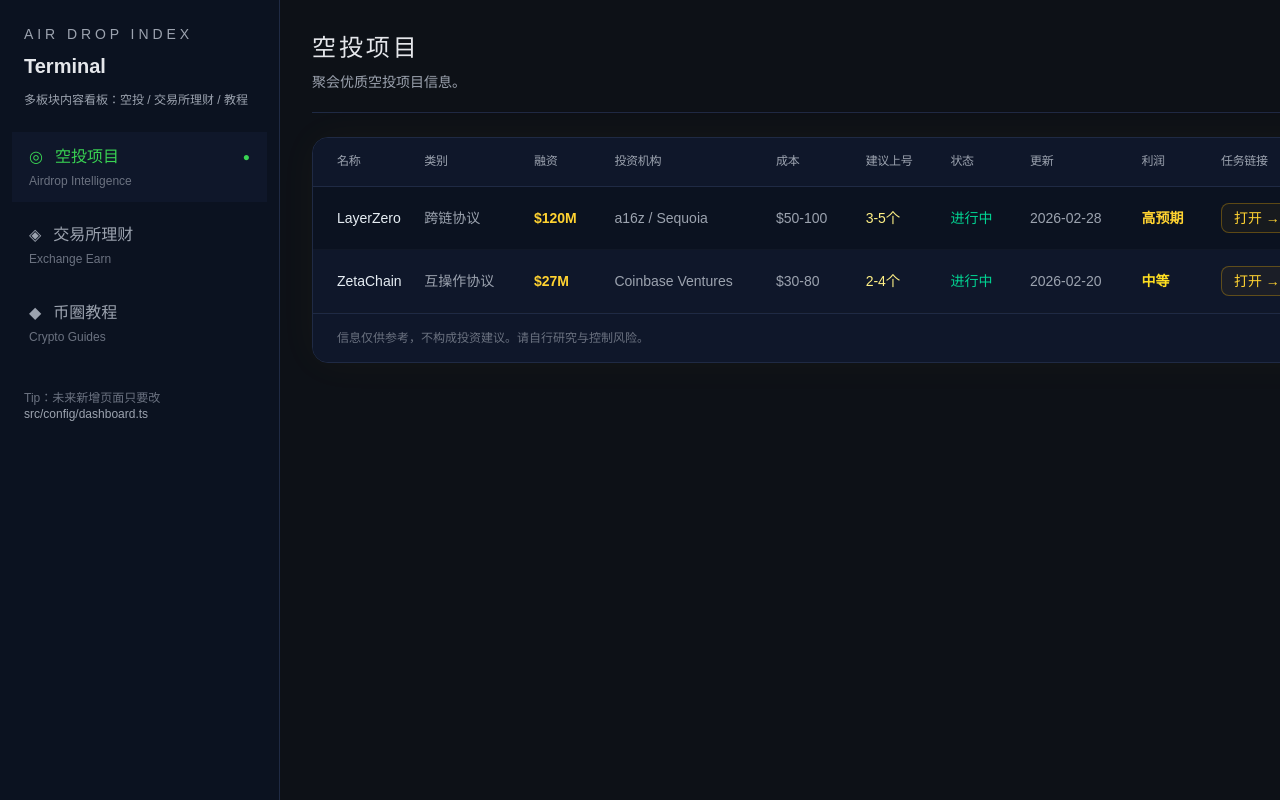
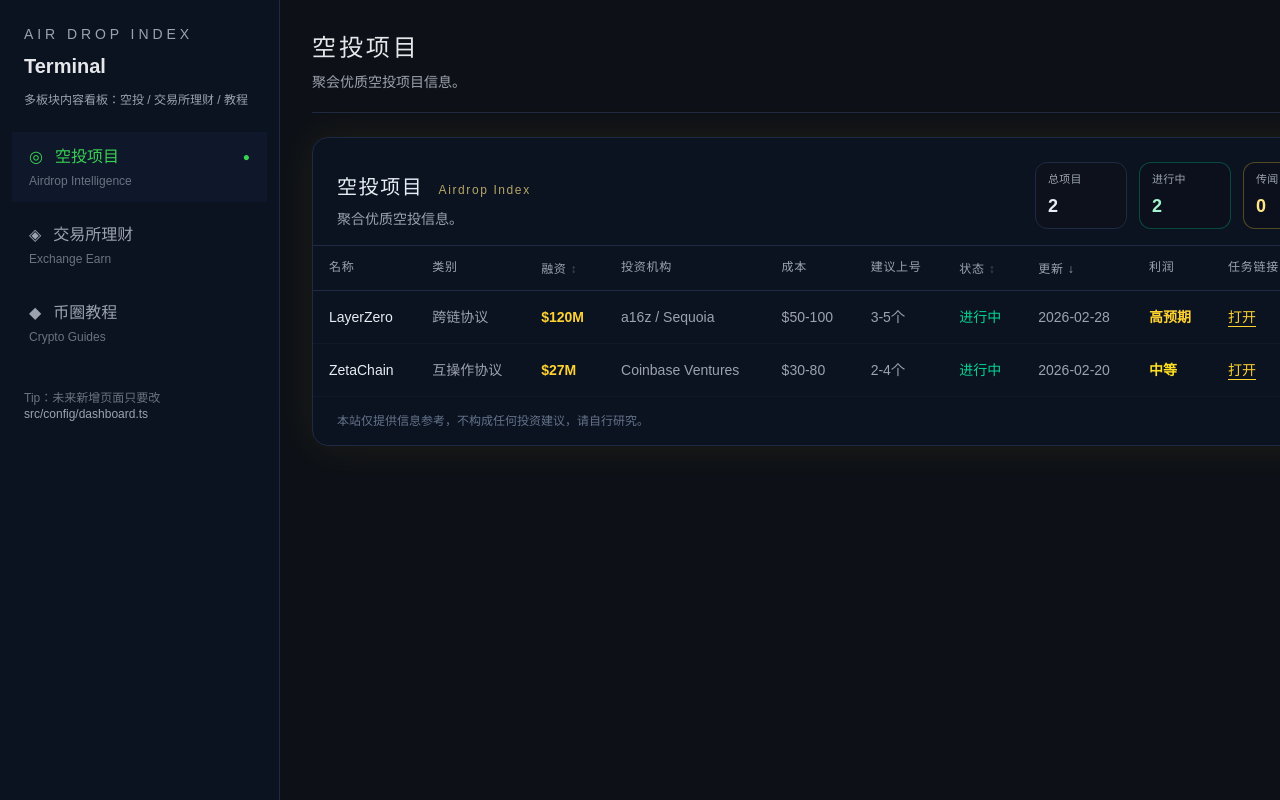
Before and after one commit to Ethan-art-eng/airdrop-index, a Next.js app: page /dashboard in a window 1280 px wide. Shown: the top 800 px of the page. Built offline with nearby package versions, Linux system fonts and the light colour scheme.

Commit message:
feat: add stats bar and sorting

```diff
--- a/src/components/AirdropTable.tsx
+++ b/src/components/AirdropTable.tsx
@@ -1,116 +1,191 @@
+import { useMemo, useState } from "react";
 import { projects } from "@/data/projects";
 
+type SortKey = "funding" | "status" | "updatedAt";
+type SortDir = "asc" | "desc";
+
+function parseFunding(v: string): number {
+  // 支持: "$120M" "$27M" "120M" "2.5B" "—"
+  if (!v) return -Infinity;
+  const s = v.toString().trim().toUpperCase().replaceAll(",", "");
+  if (s === "-" || s === "—" || s === "N/A") return -Infinity;
+
+  const m = s.match(/([0-9]*\.?[0-9]+)\s*([KMBT])?/i);
+  if (!m) return -Infinity;
+
+  const num = Number(m[1]);
+  const unit = (m[2] || "").toUpperCase();
+
+  const mult =
+    unit === "K" ? 1e3 : unit === "M" ? 1e6 : unit === "B" ? 1e9 : unit === "T" ? 1e12 : 1;
+
+  return num * mult;
+}
+
+function parseDate(v: string): number {
+  // 支持: "2026-02-28" / "2026/02/28" / "—"
+  if (!v) return -Infinity;
+  const s = v.toString().trim();
+  if (s === "-" || s === "—" || s === "N/A") return -Infinity;
+  const t = Date.parse(s.replaceAll("/", "-"));
+  return Number.isFinite(t) ? t : -Infinity;
+}
+
+function statusRank(s: string): number {
+  // 你可以按产品逻辑调整排序优先级
+  const map: Record<string, number> = {
+    "进行中": 3,
+    "传闻": 2,
+    "观察中": 1,
+    "已结束": 0,
+  };
+  return map[s] ?? 1;
+}
+
 export function AirdropTable() {
+  const [sortKey, setSortKey] = useState<SortKey>("updatedAt");
+  const [sortDir, setSortDir] = useState<SortDir>("desc");
+
+  const stats = useMemo(() => {
+    const total = projects.length;
+    const ongoing = projects.filter((p) => p.status === "进行中").length;
+    const rumor = projects.filter((p) => p.status === "传闻").length;
+    const others = total - ongoing - rumor;
+    return { total, ongoing, rumor, others };
+  }, []);
+
+  const sorted = useMemo(() => {
+    const arr = [...projects];
+
+    arr.sort((a: any, b: any) => {
+      let av = 0;
+      let bv = 0;
+
+      if (sortKey === "funding") {
+        av = parseFunding(a.funding);
+        bv = parseFunding(b.funding);
+      } else if (sortKey === "status") {
+        av = statusRank(a.status);
+        bv = statusRank(b.status);
+      } else if (sortKey === "updatedAt") {
+        av = parseDate(a.updatedAt);
+        bv = parseDate(b.updatedAt);
+      }
+
+      const diff = av - bv;
+      return sortDir === "asc" ? diff : -diff;
+    });
+
+    return arr;
+  }, [sortKey, sortDir]);
+
+  const toggleSort = (key: SortKey) => {
+    if (sortKey !== key) {
+      setSortKey(key);
+      setSortDir("desc");
+      return;
+    }
+    setSortDir((d) => (d === "desc" ? "asc" : "desc"));
+  };
+
+  const sortIcon = (key: SortKey) => {
+    if (sortKey !== key) return <span className="ml-1 opacity-40">↕</span>;
+    return <span className="ml-1">{sortDir === "desc" ? "↓" : "↑"}</span>;
+  };
+
   const statusColor = (s: string) =>
-    s === "进行中"
-      ? "text-emerald-400"
-      : s === "传闻"
-      ? "text-amber-400"
-      : "text-gray-400";
+    s === "进行中" ? "text-emerald-400" : s === "传闻" ? "text-amber-300" : "text-gray-400";
 
   const profitColor = (p: string) =>
-    p.includes("高")
-      ? "text-amber-300"
-      : p.includes("中")
-      ? "text-yellow-300"
-      : "text-gray-300";
+    p?.includes("高") ? "text-amber-300" : p?.includes("中") ? "text-yellow-300" : "text-gray-300";
 
   return (
-    <section className="rounded-2xl border border-[#1F2A44] bg-[#0B1220] shadow-[0_0_40px_rgba(255,184,0,0.04)] overflow-hidden">
+    <section className="rounded-2xl border border-[#1F2A44] bg-[#0B1220] shadow-[0_0_40px_rgba(255,184,0,0.08)]">
+      {/* 顶部区：标题 + 统计 */}
+      <div className="px-6 pt-6 pb-4 border-b border-[#1F2A44]">
+        <div className="flex items-end justify-between gap-4 flex-wrap">
+          <div>
+            <h2 className="text-xl tracking-[0.08em] text-[#E6EDF3]">
+              空投项目 <span className="text-xs ml-2 text-amber-200/70">Airdrop Index</span>
+            </h2>
+            <p className="mt-2 text-sm text-[#9CA3AF]">
+              聚合优质空投信息。
+            </p>
+          </div>
+
+          {/* 统计栏 */}
+          <div className="flex gap-3 flex-wrap">
+            <StatCard label="总项目" value={stats.total} />
+            <StatCard label="进行中" value={stats.ongoing} accent="emerald" />
+            <StatCard label="传闻" value={stats.rumor} accent="amber" />
+            <StatCard label="其他" value={stats.others} />
+          </div>
+        </div>
+      </div>
+
+      {/* 表格 */}
       <div className="overflow-x-auto">
         <table className="w-full min-w-[1150px] text-sm border-collapse">
+          <thead className="bg-[#0B1220]">
+            <tr className="text-[#9CA3AF] border-b border-[#1F2A44]">
+              <Th>名称</Th>
+              <Th>类别</Th>
 
-          {/* ===== 表头 ===== */}
-          <thead className="text-[12px] tracking-tight text-[#9CA3AF] bg-[#0F172A] border-b border-[#1F2A44]">
-            <tr className="h-12">
-              <th className="pl-6 text-left font-medium whitespace-nowrap">名称</th>
-              <th className="px-4 text-left font-medium whitespace-nowrap">类别</th>
-              <th className="px-4 text-left font-medium whitespace-nowrap">融资</th>
-              <th className="px-4 text-left font-medium whitespace-nowrap">投资机构</th>
-              <th className="px-4 text-left font-medium whitespace-nowrap">成本</th>
-              <th className="px-4 text-left font-medium whitespace-nowrap">建议上号</th>
-              <th className="px-4 text-left font-medium whitespace-nowrap">状态</th>
-              <th className="px-4 text-left font-medium whitespace-nowrap">更新</th>
-              <th className="px-4 text-left font-medium whitespace-nowrap">利润</th>
-              <th className="px-4 text-left font-medium whitespace-nowrap">任务链接</th>
-              <th className="pr-6 text-left font-medium whitespace-nowrap">备注</th>
+              {/* 融资：可排序 */}
+              <ThButton onClick={() => toggleSort("funding")}>
+                融资{sortIcon("funding")}
+              </ThButton>
+
+              <Th>投资机构</Th>
+              <Th>成本</Th>
+              <Th>建议上号</Th>
+
+              {/* 状态：可排序 */}
+              <ThButton onClick={() => toggleSort("status")}>
+                状态{sortIcon("status")}
+              </ThButton>
+
+              {/* 更新：可排序 */}
+              <ThButton onClick={() => toggleSort("updatedAt")}>
+                更新{sortIcon("updatedAt")}
+              </ThButton>
+
+              <Th>利润</Th>
+              <Th>任务链接</Th>
+              <Th className="pr-6">备注</Th>
             </tr>
           </thead>
 
-          {/* ===== 表体 ===== */}
-          <tbody className="text-[#E6EDF3]">
-            {projects.map((p) => (
+          <tbody>
+            {sorted.map((p: any) => (
               <tr
                 key={p.name}
-                className="border-b border-[#111827] odd:bg-[#0B1220] even:bg-[#0F172A] hover:bg-[#131D2B] transition-colors duration-150"
+                className="border-b border-[#111827] hover:bg-[#0F172A] transition-colors"
               >
-                {/* 名称 */}
-                <td className="pl-6 py-4 align-middle font-medium whitespace-nowrap">
-                  {p.name}
-                </td>
-
-                {/* 类别 */}
-                <td className="px-4 py-4 text-[#9CA3AF] whitespace-nowrap">
-                  {p.category ?? "-"}
-                </td>
-
-                {/* 融资（金色强调） */}
-                <td className="px-4 py-4 font-semibold text-amber-300 whitespace-nowrap">
-                  {p.funding ?? "-"}
-                </td>
-
-                {/* 投资机构 */}
-                <td className="px-4 py-4 text-[#9CA3AF] whitespace-nowrap">
-                  {p.investors ?? "-"}
-                </td>
-
-                {/* 成本 */}
-                <td className="px-4 py-4 text-[#9CA3AF] whitespace-nowrap">
-                  {p.cost ?? "-"}
-                </td>
-
-                {/* 建议上号（轻金色） */}
-                <td className="px-4 py-4 text-yellow-200 whitespace-nowrap">
-                  {p.accounts ?? "-"}
-                </td>
-
-                {/* 状态 */}
-                <td className={`px-4 py-4 font-medium whitespace-nowrap ${statusColor(p.status ?? "")}`}>
-                  {p.status ?? "-"}
-                </td>
-
-                {/* 更新 */}
-                <td className="px-4 py-4 text-[#9CA3AF] whitespace-nowrap">
-                  {p.updatedAt ?? "-"}
-                </td>
-
-                {/* 利润 */}
-                <td className={`px-4 py-4 font-semibold whitespace-nowrap ${profitColor(p.profit ?? "-")}`}>
-                  {p.profit ?? "-"}
-                </td>
-
-                {/* 任务链接（金色按钮风） */}
-                <td className="px-4 py-4 whitespace-nowrap">
+                <Td className="font-medium text-[#E6EDF3]">{p.name}</Td>
+                <Td className="text-[#9CA3AF]">{p.category}</Td>
+                <Td className="text-amber-300 font-semibold">{p.funding}</Td>
+                <Td className="text-[#9CA3AF]">{p.investors}</Td>
+                <Td className="text-[#9CA3AF]">{p.cost}</Td>
+                <Td className="text-[#9CA3AF]">{p.accounts}</Td>
+                <Td className={statusColor(p.status)}>{p.status}</Td>
+                <Td className="text-[#9CA3AF]">{p.updatedAt}</Td>
+                <Td className={`${profitColor(p.profit)} font-semibold`}>{p.profit}</Td>
+                <Td>
                   {p.url ? (
                     <a
                       href={p.url}
                       target="_blank"
                       rel="noreferrer"
-                      className="inline-flex items-center gap-1 rounded-lg border border-amber-400/30 bg-amber-400/5 px-3 py-1 text-amber-300 hover:bg-amber-400/10 hover:border-amber-300 transition"
+                      className="text-amber-300 hover:text-amber-200 underline underline-offset-4"
                     >
-                      打开 →
+                      打开
                     </a>
                   ) : (
-                    <span className="text-gray-500">-</span>
+                    <span className="text-[#64748B]">—</span>
                   )}
-                </td>
-
-                {/* 备注 */}
-                <td className="pr-6 py-4 text-[#9CA3AF]">
-                  <div className="max-w-[320px] whitespace-normal leading-5">
-                    {p.note ?? "-"}
-                  </div>
-                </td>
+                </Td>
+                <Td className="pr-6 text-[#9CA3AF]">{p.note ?? "—"}</Td>
               </tr>
             ))}
           </tbody>
@@ -118,9 +193,65 @@ export function AirdropTable() {
       </div>
 
       {/* 底部提示 */}
-      <div className="px-6 py-4 text-xs text-[#6B7280] bg-[#0F172A] border-t border-[#1F2A44]">
-        信息仅供参考，不构成投资建议。请自行研究与控制风险。
+      <div className="px-6 py-4 text-xs text-[#64748B]">
+        本站仅提供信息参考，不构成任何投资建议，请自行研究。
       </div>
     </section>
   );
 }
+
+/** 小组件：统计卡片 */
+function StatCard({
+  label,
+  value,
+  accent,
+}: {
+  label: string;
+  value: number;
+  accent?: "amber" | "emerald";
+}) {
+  const accentCls =
+    accent === "amber"
+      ? "border-amber-300/30 text-amber-200"
+      : accent === "emerald"
+      ? "border-emerald-400/30 text-emerald-200"
+      : "border-[#1F2A44] text-[#E6EDF3]";
+
+  return (
+    <div
+      className={`rounded-xl border ${accentCls} bg-[#0D1117]/40 px-3 py-2 min-w-[92px]`}
+    >
+      <div className="text-[11px] tracking-wide text-[#9CA3AF]">{label}</div>
+      <div className="mt-1 text-lg font-semibold">{value}</div>
+    </div>
+  );
+}
+
+/** 表头：普通 */
+function Th({ children, className = "" }: any) {
+  return (
+    <th
+      className={`py-3 px-4 text-left font-medium text-[12px] tracking-[0.06em] ${className}`}
+    >
+      {children}
+    </th>
+  );
+}
+
+/** 表头：可点击排序 */
+function ThButton({ children, onClick, className = "" }: any) {
+  return (
+    <th className={`py-3 px-4 text-left ${className}`}>
+      <button
+        onClick={onClick}
+        className="font-medium text-[12px] tracking-[0.06em] text-[#9CA3AF] hover:text-amber-200 transition-colors"
+      >
+        {children}
+      </button>
+    </th>
+  );
+}
+
+function Td({ children, className = "" }: any) {
+  return <td className={`py-4 px-4 align-middle ${className}`}>{children}</td>;
+}
```
